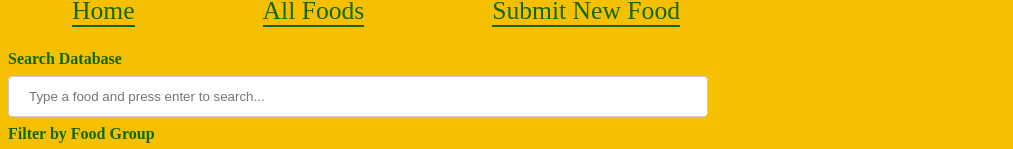
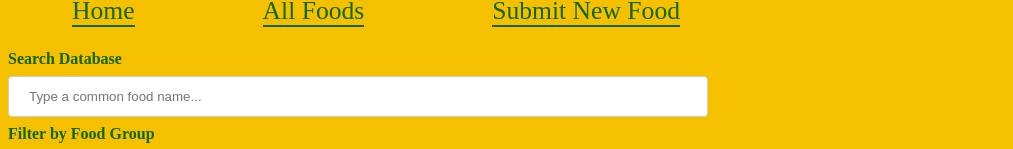
Before and after one commit to laurentyson85/scientific-foodie, a React (Create React App) app: page /foods in a window 1280 px wide. Shown: the part 176-325 px from the top of the page, without its empty margins (0-1013 px from the left). Built offline with nearby package versions, Linux system fonts and the light colour scheme; data requests are answered from the project's data file.

Commit message:
Edit search placeholder text

```diff
--- a/src/components/Search.js
+++ b/src/components/Search.js
@@ -8,7 +8,7 @@ function Search({search, handleSearch}) {
       <input
         type="text"
         value={search}
-        placeholder="Type a food and press enter to search..."
+        placeholder="Type a common food name..."
         onChange={(event) => handleSearch(event.target.value)}
       />
     </div>
```
